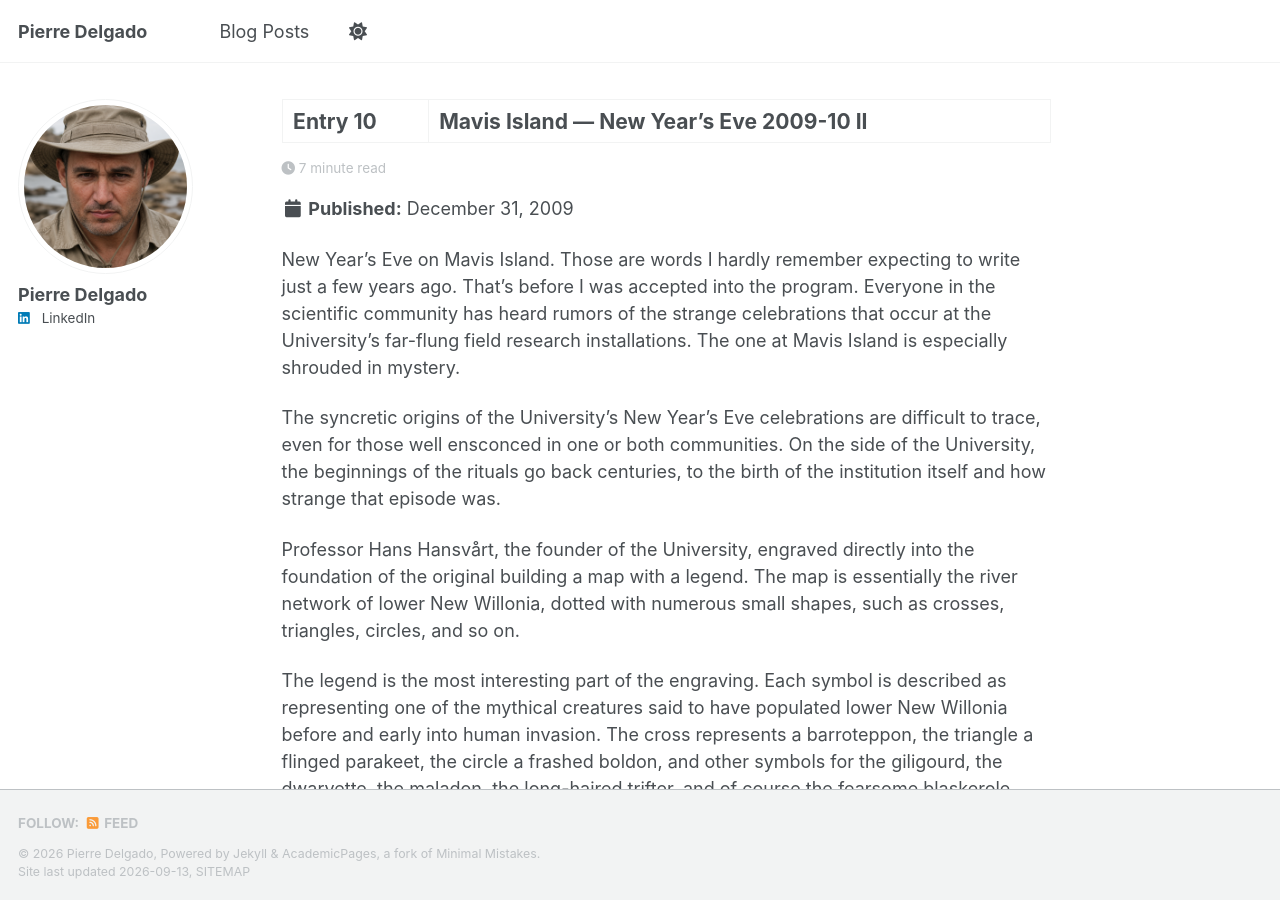
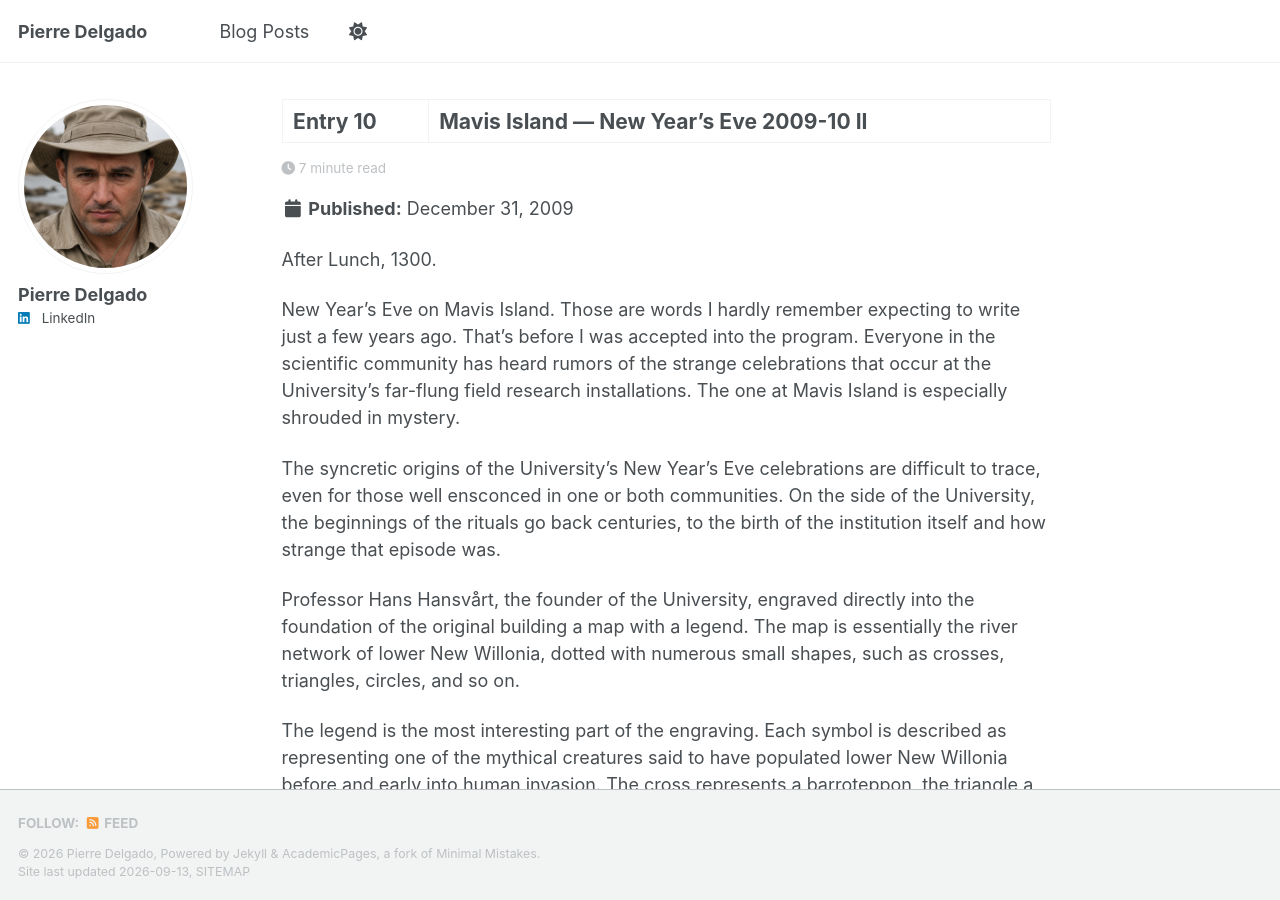
Before and after one commit to guyllotine/pierredelgado, a Jekyll site: the page built from _posts/2009-12-31-entry-10.md, in a window 1280 px wide and 900 px high. Built offline with Jekyll 4.4.1, drawn with Linux system fonts in a browser that asks for light colours; a style sheet for code colours, icons or effects is not loaded.

Commit message:
Update 2009-12-31-entry-10.md

```diff
--- a/_posts/2009-12-31-entry-10.md
+++ b/_posts/2009-12-31-entry-10.md
@@ -6,6 +6,8 @@ tags:
   - New Year’s Eve
   - Halloween
 ---
+After Lunch, 1300.
+
 New Year’s Eve on Mavis Island. Those are words I hardly remember expecting to write just a few years ago. That’s before I was accepted into the program. Everyone in the scientific community has heard rumors of the strange celebrations that occur at the University’s far-flung field research installations. The one at Mavis Island is especially shrouded in mystery.
 
 The syncretic origins of the University’s New Year’s Eve celebrations are difficult to trace, even for those well ensconced in one or both communities. On the side of the University, the beginnings of the rituals go back centuries, to the birth of the institution itself and how strange that episode was.
```
